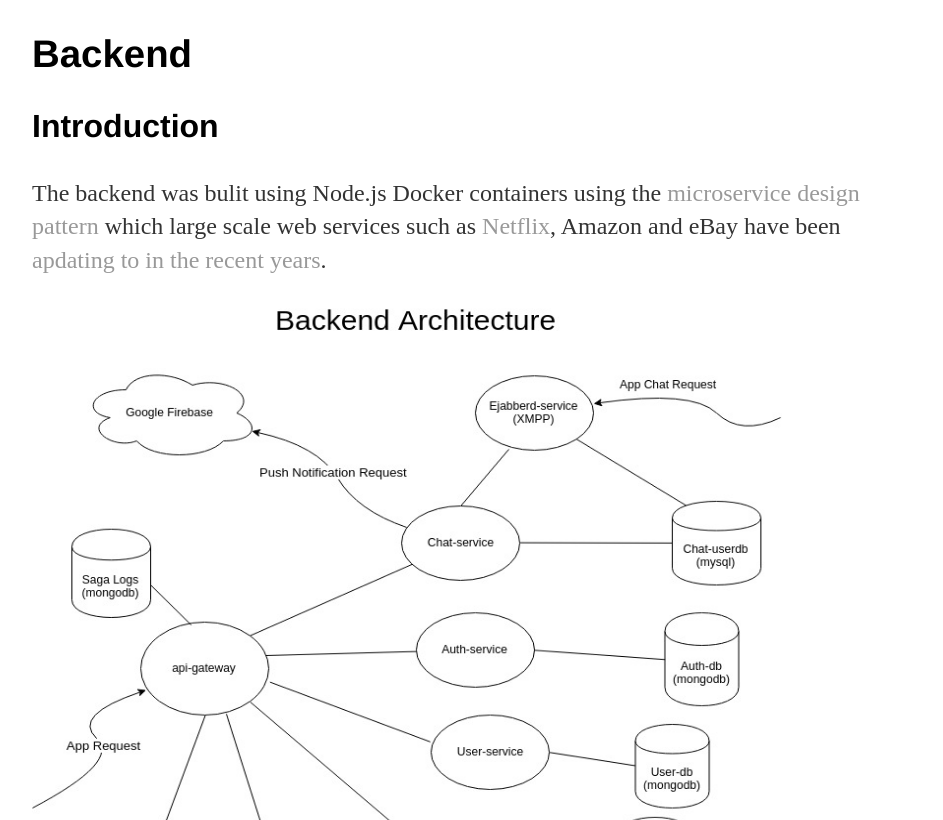
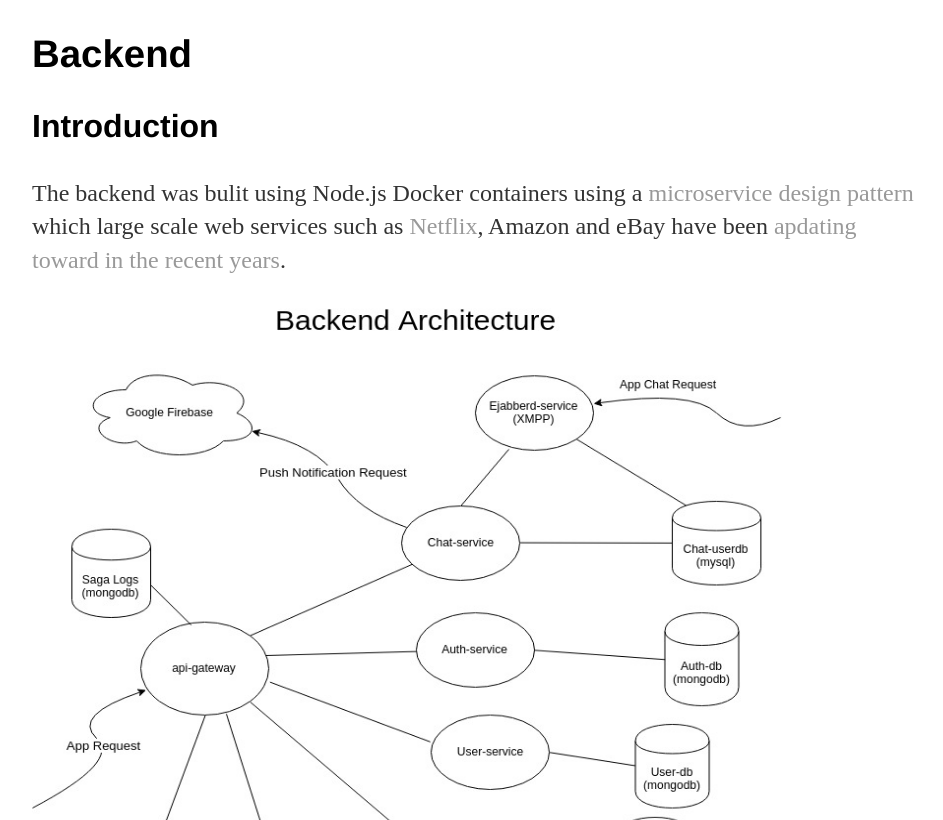
Before and after one commit to jcho7022/jcho7022.github.io, a Jekyll site: the page built from projects/float/index.html, in a window 1280 px wide and 900 px high, scrolled down 1192 px, cut to the strip 80-900 px from the top of the window. Shown: the whole strip, without its empty margins (160-1103 px from the left). Built offline with Jekyll 4.4.1, drawn with Linux system fonts in a browser that asks for light colours.

Commit message:
Update index.html

```diff
--- a/projects/float/index.html
+++ b/projects/float/index.html
@@ -21,9 +21,9 @@ and search up items using a <a href="https://jcho7022.github.io/projects/float/e
 <h2>Backend</h2>
 <h3>Introduction</h3>
 <p>The backend was bulit using Node.js Docker containers
-	using the <a href="https://microservices.io/patterns/microservices.html">microservice design pattern</a> which
+	using a <a href="https://microservices.io/patterns/microservices.html">microservice design pattern</a> which
 	large scale web services such as <a href="https://www.youtube.com/watch?v=CZ3wIuvmHeM">Netflix</a>, Amazon and eBay have been
-	<a href="https://jcho7022.github.io/projects/float/microservice_examples.png">apdating to in the recent years</a>.</p>
+	<a href="https://jcho7022.github.io/projects/float/microservice_examples.png">apdating toward in the recent years</a>.</p>
 <img src="backend_diagram.jpg" alt="server_architecture" height="750px" width="750px">
 
 <h3>Api-gateway</h3>
```
